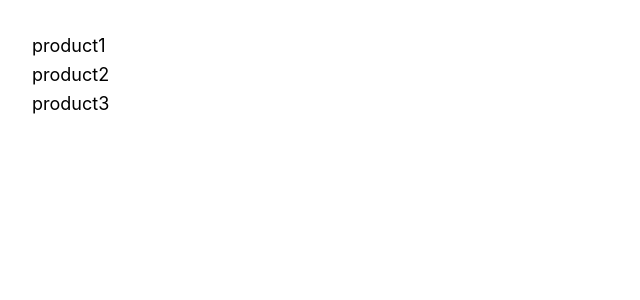
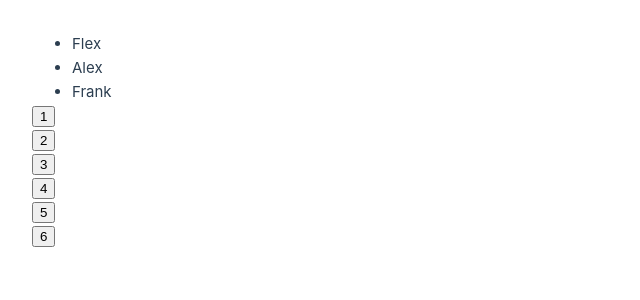
Before and after one commit to KReeDo47/Vue3Exercises, a Vue app in the folder Vue3Exercises/: page / in a window 1280 px wide. Shown: the top 300 px of the page, without its empty margins (0-640 px from the left). Built offline with nearby package versions, Linux system fonts and the light colour scheme.

Commit message:
exercise_35

```diff
--- a/Vue3Exercises/src/App.vue
+++ b/Vue3Exercises/src/App.vue
@@ -2,29 +2,48 @@
 export default{
 data(){
 return{
-    products: [
-			{
-				id: 1,
-				name: 'product1',
-			},
-			{
-				id: 2,
-				name: 'product2',
-			},
-			{
-				id: 3,
-				name: 'product3',
-			},
-		]
-    }
+    Names: ['Flex','Alex','Frank']
+}
+},
+methods: {
+add: function(){
+this.Names.push('Liza');
+},
+del: function(){
+this.Names.shift();
+},
+del1: function () {
+this.Names.pop();
+},
+splice: function(){
+this.Names.splice(2, 1);
+},
+sort: function(){
+this.Names.sort();
+},
+reverse: function () {
+    this.Names.reverse();
+},
 }
 }
 </script>
 
 <template>
-  <p v-for="product in products" :key="product.id">
-    {{ product.name }}
-  </p>
+<ul>
+<li v-for="elem in Names">{{ elem }}</li>
+</ul>
+<button @click="add">1</button>
+<br>
+<button @click="del">2</button>
+<br>
+<button @click="del1">3</button>
+<br>
+<button @click="splice">4</button>
+<br>
+<button @click="sort">5</button>
+<br>
+<button @click="reverse">6</button>
 </template>
+
 <style>
 </style>
```
